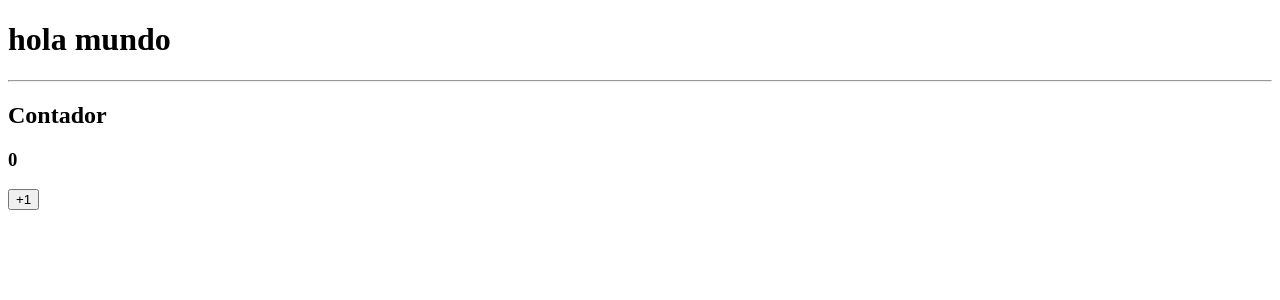
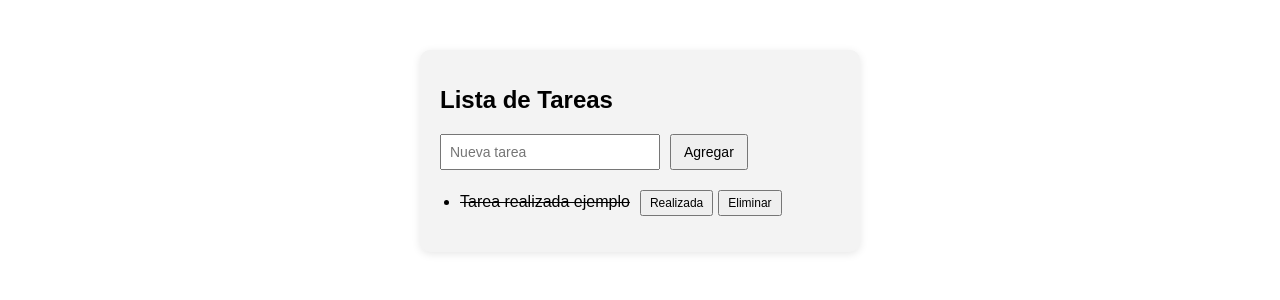
Before and after one commit to Goddzy/pv_tp3_grupo04, a React (Vite) app: page / in a window 1280 px wide. Shown: the top 300 px of the page. Built offline with nearby package versions, Linux system fonts and the light colour scheme.

Commit message:
Renato Trevisiol Montiel las tareas ya son agregadas al array principal, falta renderizarlas

```diff
--- a/src/App.jsx
+++ b/src/App.jsx
@@ -1,13 +1,39 @@
-import TituloPrincipal from "./components/TituloPrincipal"
-import Contador from "./components/Contador"
-//En react se usan componentes, la mayoría de veces se utilizan los funcionales. Existen los componentes funcionales y componentes de clases (ya no se usan casi)
+import { useState } from 'react';
+import Tarea from './components/Tarea';
+import './styles/style.css'
+
+
 function App() {
+
+  const [tarea, setTarea] = useState('');
+  let [tareas,setTareas] = useState([]);
+
+  const agregarTareaAArray = ()=>{
+    if(tarea.trim() !== ''){
+      setTareas([...tareas, tarea]);
+      setTarea('');
+    }
+  }
+
   return (
-      <>
-        <TituloPrincipal/>
-        <hr />
-        <Contador/>
-      </>
+  <div className="contenedor">
+    <h1>Lista de Tareas</h1>
+
+    <div className="formulario">
+      <input type="text" placeholder="Nueva tarea" value={tarea}
+      onChange={ (e) => setTarea(e.target.value) }
+      />
+      <button onClick={agregarTareaAArray} >Agregar</button>
+    </div>
+
+    <ul className="lista">
+    <li>
+        <span className='realizada'>Tarea realizada ejemplo</span>
+        <button>Realizada</button>
+        <button>Eliminar</button>
+    </li>
+    </ul>
+  </div>
     )
 }
 
--- /dev/null
+++ b/src/components/Tarea.jsx
@@ -0,0 +1,11 @@
+
+import React from 'react';
+
+const Tarea = () => {
+  return (
+    <li>
+    </li>
+  );
+};
+
+export default Tarea;
--- /dev/null
+++ b/src/styles/style.css
@@ -0,0 +1,54 @@
+.contenedor {
+  background-color: #f3f3f3;
+  padding: 20px;
+  border-radius: 10px;
+  width: 400px;
+  margin: 50px auto;
+  box-shadow: 0 2px 8px rgba(0,0,0,0.1);
+  font-family: sans-serif;
+}
+
+h1 {
+  font-size: 24px;
+  font-weight: bold;
+  margin-bottom: 20px;
+}
+
+.formulario {
+  margin-bottom: 20px;
+}
+
+.formulario input {
+  padding: 8px;
+  font-size: 14px;
+  margin-right: 10px;
+  width: 200px;
+}
+
+.formulario button {
+  padding: 8px 12px;
+  font-size: 14px;
+}
+
+.lista {
+  list-style-type: disc;
+  padding-left: 20px;
+}
+
+.lista li {
+  margin-bottom: 10px;
+}
+
+.lista span {
+  margin-right: 10px;
+}
+
+.realizada {
+  text-decoration: line-through;
+}
+
+.lista button {
+  margin-right: 5px;
+  padding: 4px 8px;
+  font-size: 12px;
+}
```
